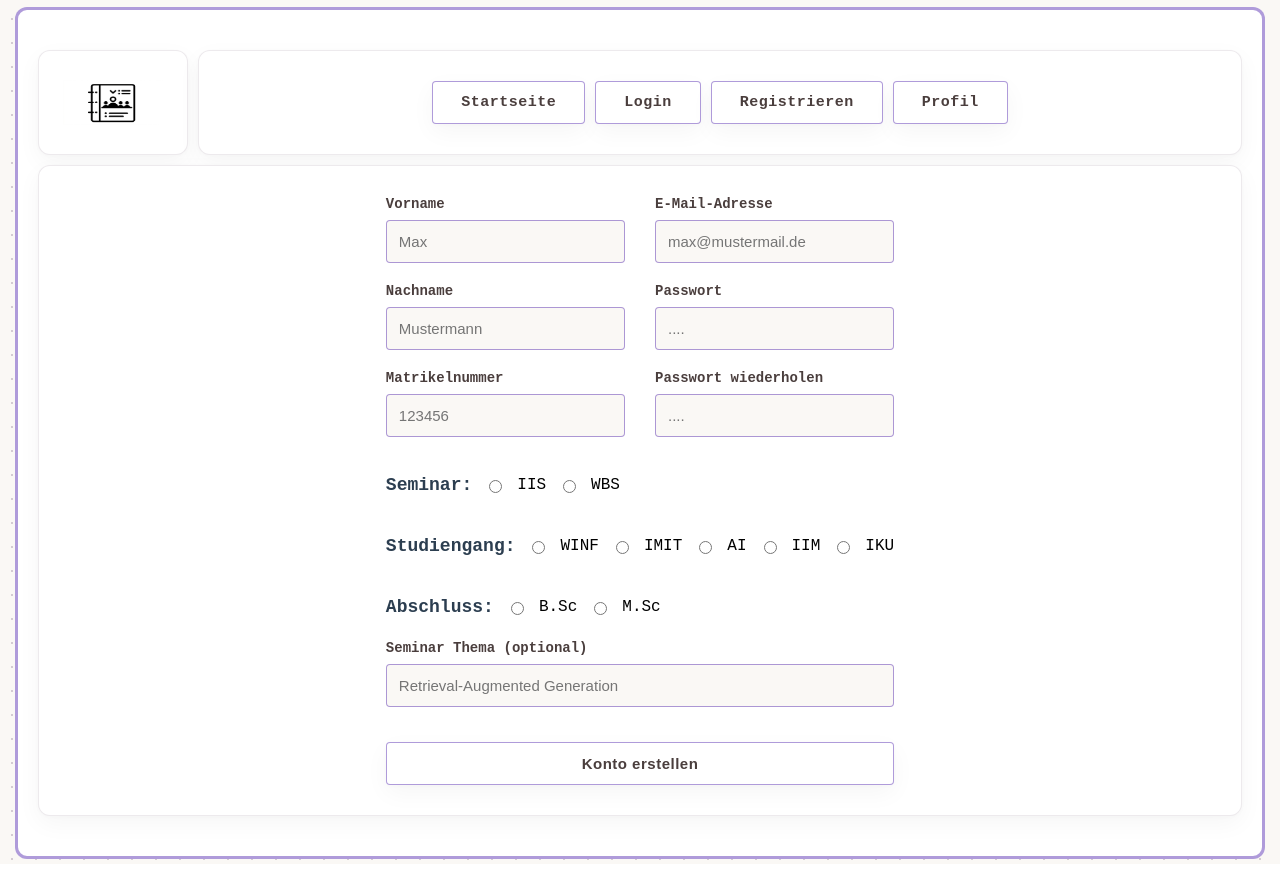
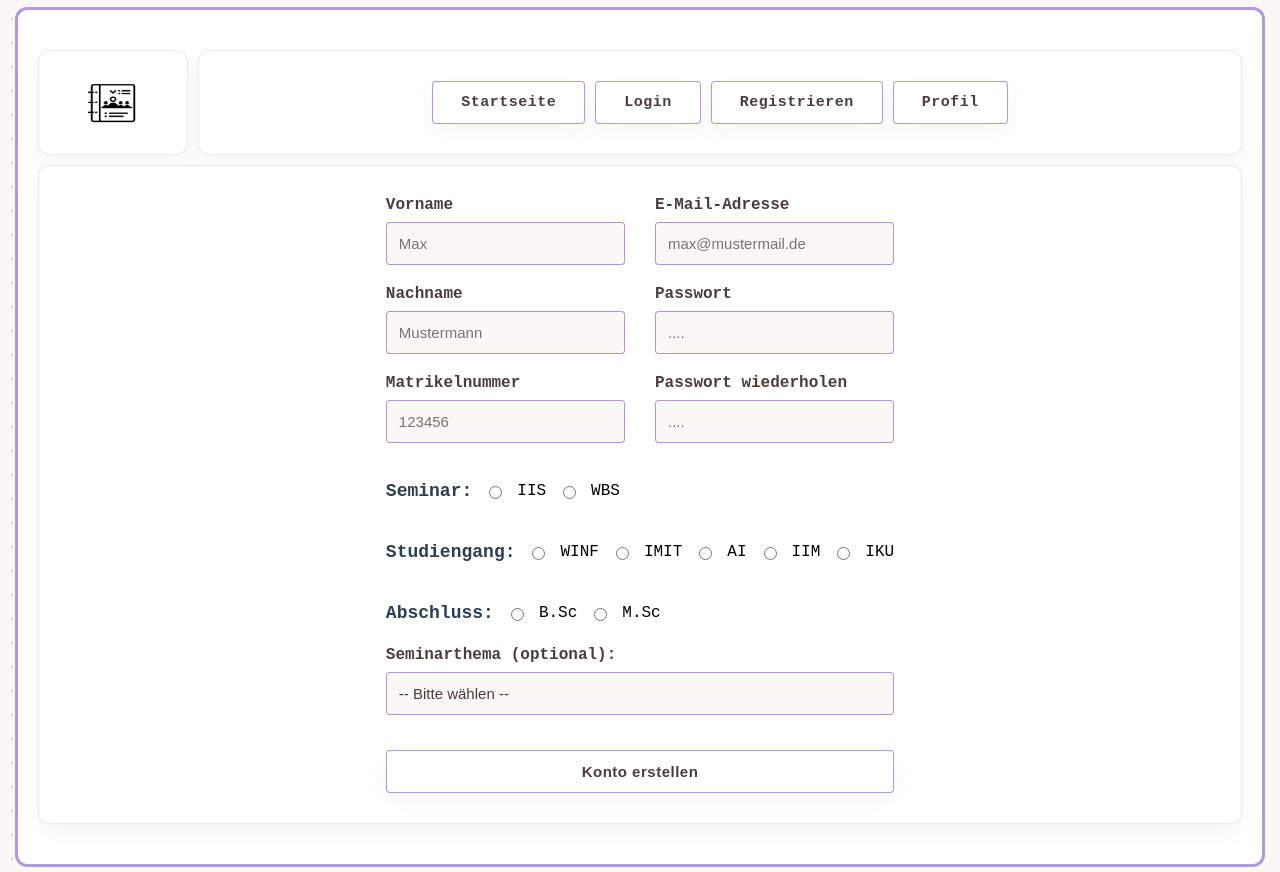
Before and after one commit to Deniz-03/DBWebPraktikum, a Flask app: page /register in a window 1280 px wide. Shown: the part 209-1081 px from the top of the page. Run offline with Flask 3, Linux system fonts and the light colour scheme; data that the repository does not hold is empty; some libraries are stand-ins or nearby versions.

Commit message:
register aktualisiert und um Dropdown Menu für Seminarthemen aktualsiert

```diff
--- a/auth/init_db.py
+++ b/auth/init_db.py
@@ -46,7 +46,6 @@ with db.connect_to_db() as conn:
                     "studiengang_name STUD_TYPE NOT NULL, "
                     "abschluss ABSCHLUSS_TYPE NOT NULL, "
                     "bel_seminar SEMINARE NOT NULL, "
-                    "seminar_thema VARCHAR(255) NULL, "
                     "FOREIGN KEY (s_id) REFERENCES account(id) ON DELETE CASCADE)")
 
         cur.execute("CREATE TABLE dozierende (d_id INT PRIMARY KEY, "
--- a/auth/queries.py
+++ b/auth/queries.py
@@ -22,6 +22,7 @@ def create_user(data):
     with db.connect_to_db() as conn:
         with conn.cursor() as cur:
 
+            #Zunächst Account erstellen
             passwort_hash = hash_passwort(data.get("passwort", ''))
             cur.execute('INSERT INTO account (email, passwort, rolle) '
                         'VALUES (%s, %s, %s) '
@@ -29,26 +30,27 @@ def create_user(data):
                         (data.get("email", ''),
                          passwort_hash,
                          'stud'))
-            acc_id = cur.fetchone()[0]
+            acc_id = cur.fetchone()['id']
 
-            #Hier fange ich den Fall ab, dass das Formular einen leeren String für
-            # Seminarthema mitschickt, statt es zu ignorieren.
-
-            seminar_thema = data.get("seminar_thema", '')
-            if seminar_thema.strip() == "":
-                seminar_thema = None
-
+            #Studenten Informationen speichern
             cur.execute("INSERT INTO studierende (s_id, matr_nr, vorname, nachname, "
-                        "studiengang_name, abschluss, bel_seminar, seminar_thema)"
-                        "VALUES (%s, %s, %s, %s, %s, %s, %s, %s)",
+                        "studiengang_name, abschluss, bel_seminar)"
+                        "VALUES (%s, %s, %s, %s, %s, %s, %s)",
                         (acc_id,
                          data.get("matr_nr", ''),
                          data.get("vorname", ''),
                          data.get("nachname", ''),
                          data.get('studiengang_name', ''),
                          data.get('abschluss', ''),
-                         data.get('bel_seminar', ''),
-                         seminar_thema,))
+                         data.get('bel_seminar', ''),))
+
+            #Optional Seminar_thema belegen
+            themen_id = data.get("seminar_thema", '').strip()
+            if themen_id :
+                    cur.execute("UPDATE seminarthema SET s_id = %s, status = 'Vergeben' "
+                                "WHERE themen_id = %s ",
+                                (acc_id,
+                                int(themen_id),))
             conn.commit()
 
 #Diese Funktion gibt bei richtigem Passwort die User_ID zurück, um diese in der
@@ -62,8 +64,12 @@ def check_password(data)-> int | None:
             inp_passwort = data.get("passwort", '')
 
             cur.execute("SELECT passwort FROM account WHERE email = %s", (email,))
-            passwort = cur.fetchone()[0]
 
+            result = cur.fetchone()
+            if result:
+                passwort = result['passwort']
+            else:
+                passwort = None
 
             #Nur wenn das Passwort übereinstimmt, wird die user_id zurückgegeben.
             # Ohne user_id merkt sich die Session nicht, dass man eingeloggt ist.
@@ -77,5 +83,59 @@ def get_user_role(user_id):
     with db.connect_to_db() as conn:
         with conn.cursor() as cur:
             cur.execute("SELECT rolle FROM account WHERE id = %s", (user_id,))
-            user_role = cur.fetchone()[0]
+
+            result = cur.fetchone()
+            if result:
+                user_role = result['rolle']
+            else:
+                user_role = None
+
             return user_role
+
+def get_user_info(user_id):
+
+    rolle = get_user_role(user_id)
+    with db.connect_to_db() as conn:
+        with conn.cursor() as cur:
+
+            if rolle == 'doz':
+                cur.execute("SELECT d.anrede, d.vorname, d.nachname, a.email "
+                            "FROM dozierende d JOIN account a ON (d.d_id = a.id) WHERE d.d_id = %s", (user_id,))
+            elif rolle == 'stud':
+                cur.execute("SELECT s.vorname, s.nachname, s.studiengang_name, s.abschluss, s.bel_seminar"
+                            "FROM studierende s JOIN account a ON (d.d_id = a.id) WHERE d.d_id = %s", (user_id,))
+            else:
+                pass
+
+def get_seminarthemen():
+    with db.connect_to_db() as conn:
+        with conn.cursor() as cur:
+            cur.execute("SELECT themen_id, titel FROM seminarthema")
+            result = cur.fetchall()
+            return result
+
+def check_seminarthema(themen_id)-> bool:
+    with db.connect_to_db() as conn:
+        with conn.cursor() as cur:
+            cur.execute("SELECT titel FROM seminarthema WHERE themen_id = %s", (int(themen_id),))
+
+            result = cur.fetchone()
+            thema_exists = False
+            if result:
+                thema_exists = True
+
+            return thema_exists
+
+def is_seminar_occupied(themen_id):
+    with db.connect_to_db() as conn:
+        with conn.cursor() as cur:
+            occupied = True
+            cur.execute("SELECT status FROM seminarthema WHERE themen_id = %s", (int(themen_id),))
+            result = cur.fetchone()
+
+            if result:
+                status = result['status']
+                if status == 'Frei':
+                    occupied = False
+
+            return occupied
--- a/auth/routes.py
+++ b/auth/routes.py
@@ -67,22 +67,30 @@ def register():
     # Felder: Vorname, Nachname, Matrikelnummer, Email, Passwort, Passwort wiederholen
     #   seminar, studiengang_name, abschluss, seminar_thema
     if request.method == 'GET':
-        return render_template("auth/register.html", values={})
+        seminarthemen = get_seminarthemen()
+        return render_template("auth/register.html", values={}, seminarthemen=seminarthemen)
     else:
         data = request.form
+        seminarthemen = get_seminarthemen()
 
 
         empty_input_found, leere_felder = check_register_input(data)
         if empty_input_found:
             for feld in leere_felder:
                 flash(f'Das Feld {feld} ist leer!', 'error')
-            return render_template('auth/register.html', values=data)
+            return render_template('auth/register.html', values=data, seminarthemen=seminarthemen)
 
         valid_input, flash_messages = validate_register(data)
         if not valid_input:
             for message in flash_messages:
                 flash(message, 'error')
-            return render_template("auth/register.html", values=data)
+            return render_template("auth/register.html", values=data, seminarthemen=seminarthemen)
+
+        #Hier wird geguckt, ob ein Seminarthema ausgewählt wurde und ob dieses bereits belegt wurde.
+        if data.get("seminar_thema", '').strip():
+            if is_seminar_occupied(data.get('seminar_thema')):
+                flash("Seminar ist bereits belegt!", 'error')
+                return render_template("auth/register.html", values=data, seminarthemen=seminarthemen)
 
         #Ab hier ist der Input validiert.
 
@@ -90,11 +98,11 @@ def register():
         # und ansonsten wird er erstellt.
         if check_account(data):
             flash('Account existiert bereits!', 'error')
-            return render_template("auth/register.html", values=data)
+            return render_template("auth/register.html", values=data, seminarthemen=seminarthemen)
         else:
             create_user(data)
             flash('Account erfolgreich erstellt!', 'success')
-        return render_template("auth/register.html", values={})
+        return render_template("auth/register.html", values={}, seminarthemen=seminarthemen)
 
 
 
@@ -106,9 +114,13 @@ def register():
 @auth_bp.route('/profile', methods=['GET', 'POST'])
 def profile():
     if request.method == 'GET':
-        #if logged in:
-        #else:
-        return render_template("auth/profile.html")
+        if 'user_id' in session:
+            user_id = int(session.get('user_id', '-1'))
+            rolle = get_user_role(user_id)
+            return render_template("auth/profile.html", values={}, rolle=rolle)
+        else:
+            return render_template("auth/profile.html", values={})
+
     else:
         #TODO Authentifikation hinzufügen
         return render_template("auth/profile.html")
--- a/db.py
+++ b/db.py
@@ -1,6 +1,7 @@
 #Author Deniz Rahnefeld (409637)
 
 import psycopg
+from psycopg import rows
 from config import Config
 
 #Hier wird mithilfe der Umgebungsvariablen aus config.py eine Verbindung zu der Datenbank hergestellt.
@@ -11,5 +12,20 @@ def connect_to_db():
         dbname=Config.DB_NAME,
         user=Config.DB_USER,
         password=Config.DB_PASSWORD,
+        row_factory=psycopg.rows.dict_row
+        # Diese Zeile sorgt dafür, dass fetchall/fetchone Listen von Dictionaries ausgibt statt Tupeln.
+        # Das verbessert die Lesbarkeit und auch die Wartbarkeit des Projekts
+        # Bspw. [{"id" : 1, "email": "althoff@uni-hildesheim.de", "passwort": "Passwort!123"}
+        #      {"id" : 2, "email": "reusspa@uni-hildesheim.de", "passwort": "Passwort!123"]
+        #
+        #Zugriff funktioniert hier dann z.B. so:
+        #result = cur.fetchone()
+        #if result:  # Erst prüfen, ob es ein passendes Ergebnis gab.
+        #   print(result['id']]) -> 1
+        #
+        #result = cur.fetchall()
+        #if result:
+        #   email = result[0]['email']
+        #   print(email) -> althoff@uni-hildesheim.de
     )
     return conn
--- a/static/css/style.css
+++ b/static/css/style.css
@@ -255,8 +255,8 @@
 }
 
 .inpt label {
-    font-size: 14px;
-    font-weight: 600;
+    font-size: 16px;
+    font-weight: bold;
     color: #4a3e3d;
     margin-bottom: 8px;
 }
@@ -275,6 +275,35 @@
 .inpt input:focus {
     border-color: #4a3e3d;
     background-color: #ffffff;
+}
+
+.inpt select {
+    padding: 12px;
+    font-size: 15px;
+    border: 1.5px solid rgba(56, 5, 163, 0.4);
+    border-radius: 4px;
+    background-color: #faf8f5;
+    color: #4a3e3d;
+    outline: none;
+
+    transition: all 0.2s ease-in-out;
+
+    width: 100%;
+    box-sizing: border-box;
+    appearance: none;
+
+    padding-right: 40px;
+}
+
+.inpt select:hover {
+    border-color: rgba(56, 5, 163, 0.7);
+    background-color: #ffffff;
+}
+
+.inpt select:focus {
+    border-color: rgba(56, 5, 163, 0.9);
+    background-color: #ffffff;
+    box-shadow: 0 0 4px rgba(56, 5, 163, 0.2);
 }
 
 .checkbox {
--- a/templates/auth/register.html
+++ b/templates/auth/register.html
@@ -111,8 +111,14 @@ die gesamte Breite ausnutzt, wenn die Sidebar nicht verwendet wird-->
         </div>
 
         <div class="inpt">
-            <label for="seminar_thema">Seminar Thema (optional)</label>
-            <input type="text" name="seminar_thema" id="seminar_thema" value="{{ values.get('seminar_thema', '') }}" placeholder="Retrieval-Augmented Generation">
+            <label for="seminar_thema">Seminarthema (optional):</label>
+            <select name="seminar_thema" id="seminar_thema">
+                <option value="">-- Bitte wählen --</option>
+                {% for thema in seminarthemen %}
+                    <option value="{{ thema.get('themen_id')  }}" {% if values.get('seminar_thema') == thema.get('themen_id')|string %}selected{% endif %}>
+                        {{ thema.get('titel') }}</option>
+                {% endfor %}
+            </select>
         </div>
 
         <button type="submit" class="link submit">Konto erstellen</button>
```
Also changed, not shown: auth/utils.py (+9 -11 lines), templates/auth/profile.html (+18 -7 lines).
